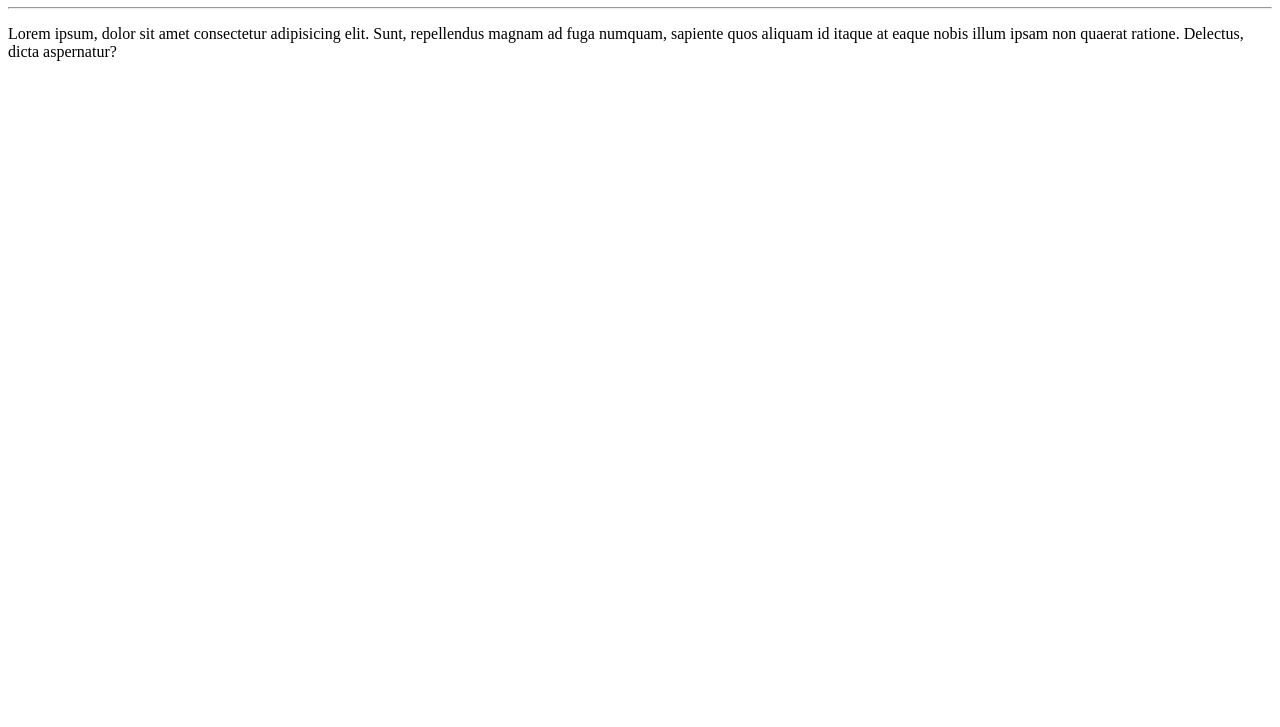
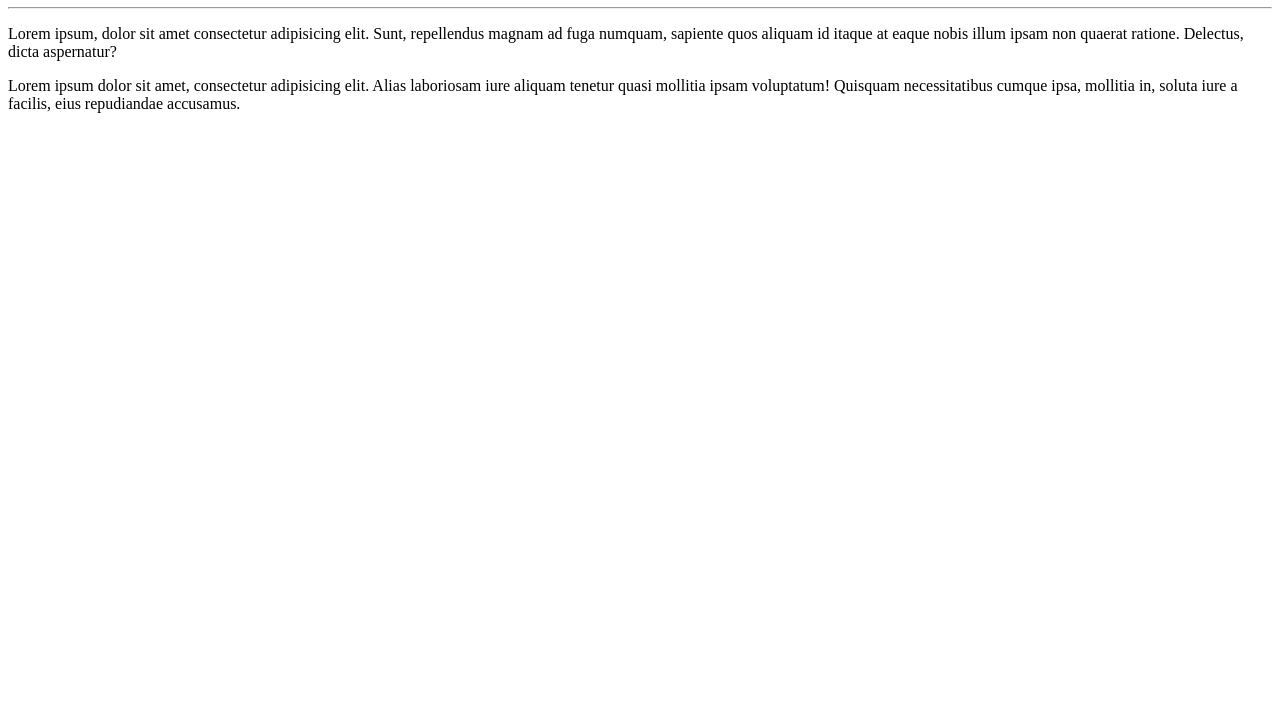
Before and after one commit to HenrichRB/Ola-Mundo, a plain HTML site: page site-exemplo/index.html in a window 1280 px wide. Shown: the part 73-800 px from the top of the page. Drawn offline with Linux system fonts and the light colour scheme.

Commit message:
Update index.html

```diff
--- a/site-exemplo/index.html
+++ b/site-exemplo/index.html
@@ -10,5 +10,6 @@
     <h1>Olá, Mundo</h1>
     <hr>
     <p>Lorem ipsum, dolor sit amet consectetur adipisicing elit. Sunt, repellendus magnam ad fuga numquam, sapiente quos aliquam id itaque at eaque nobis illum ipsam non quaerat ratione. Delectus, dicta aspernatur?</p>
+    <p>Lorem ipsum dolor sit amet, consectetur adipisicing elit. Alias laboriosam iure aliquam tenetur quasi mollitia ipsam voluptatum! Quisquam necessitatibus cumque ipsa, mollitia in, soluta iure a facilis, eius repudiandae accusamus.</p>
 </body>
 </html>
```
